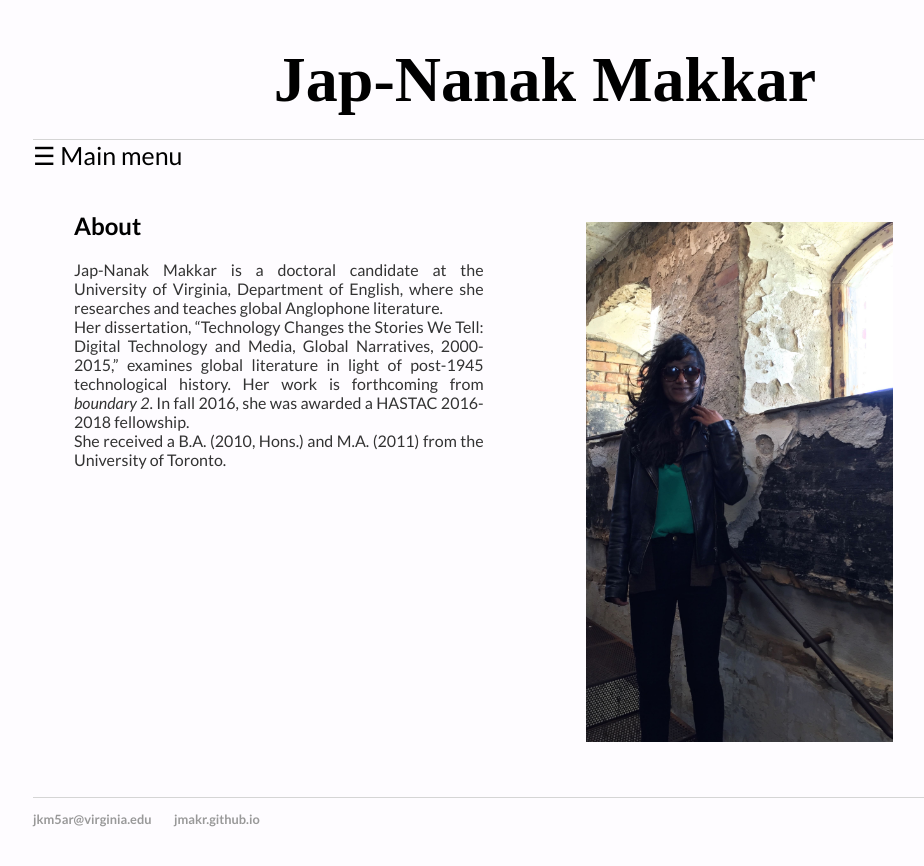
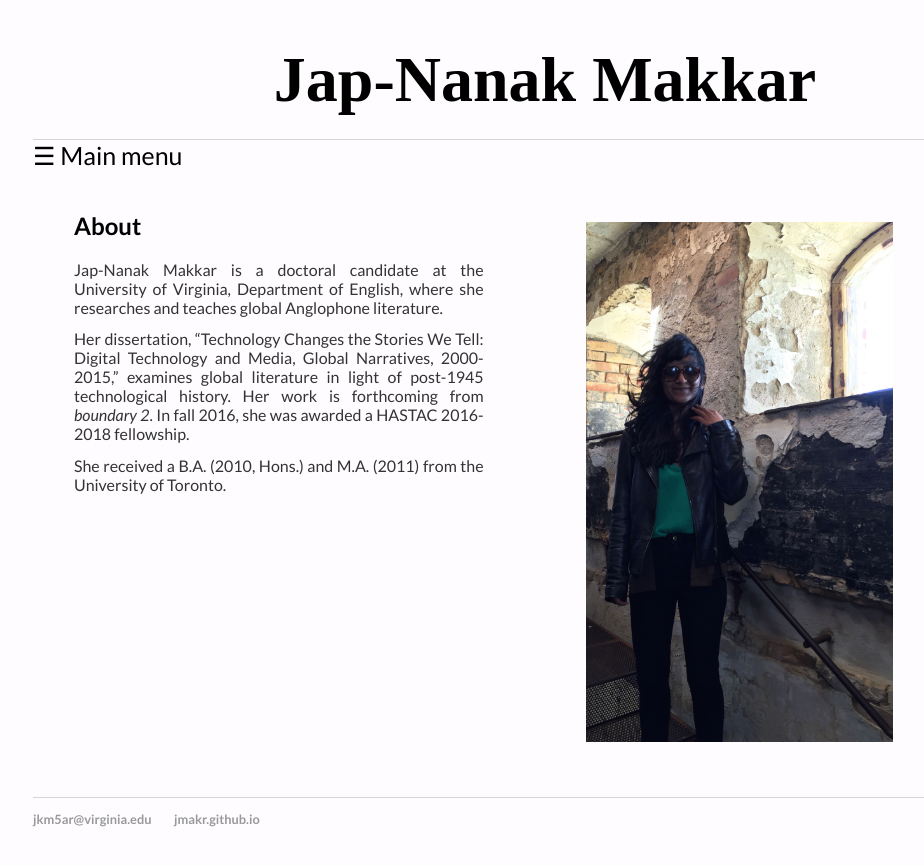
Before and after one commit to jmakr/jmakr.github.io, a Jekyll site: the page built from index.html, in a window 1280 px wide. Shown: the top 866 px of the page, without its empty margins (95-1019 px from the left). Built offline with Jekyll 4.4.1, drawn with Linux system fonts in a browser that asks for light colours.

Commit message:
Update main.css

```diff
--- a/css/main.css
+++ b/css/main.css
@@ -68,6 +68,7 @@ p2 {
     color: #333;
     display: block;
     text-align:justify;
+    padding-bottom:3%;
 
 }
 
```
